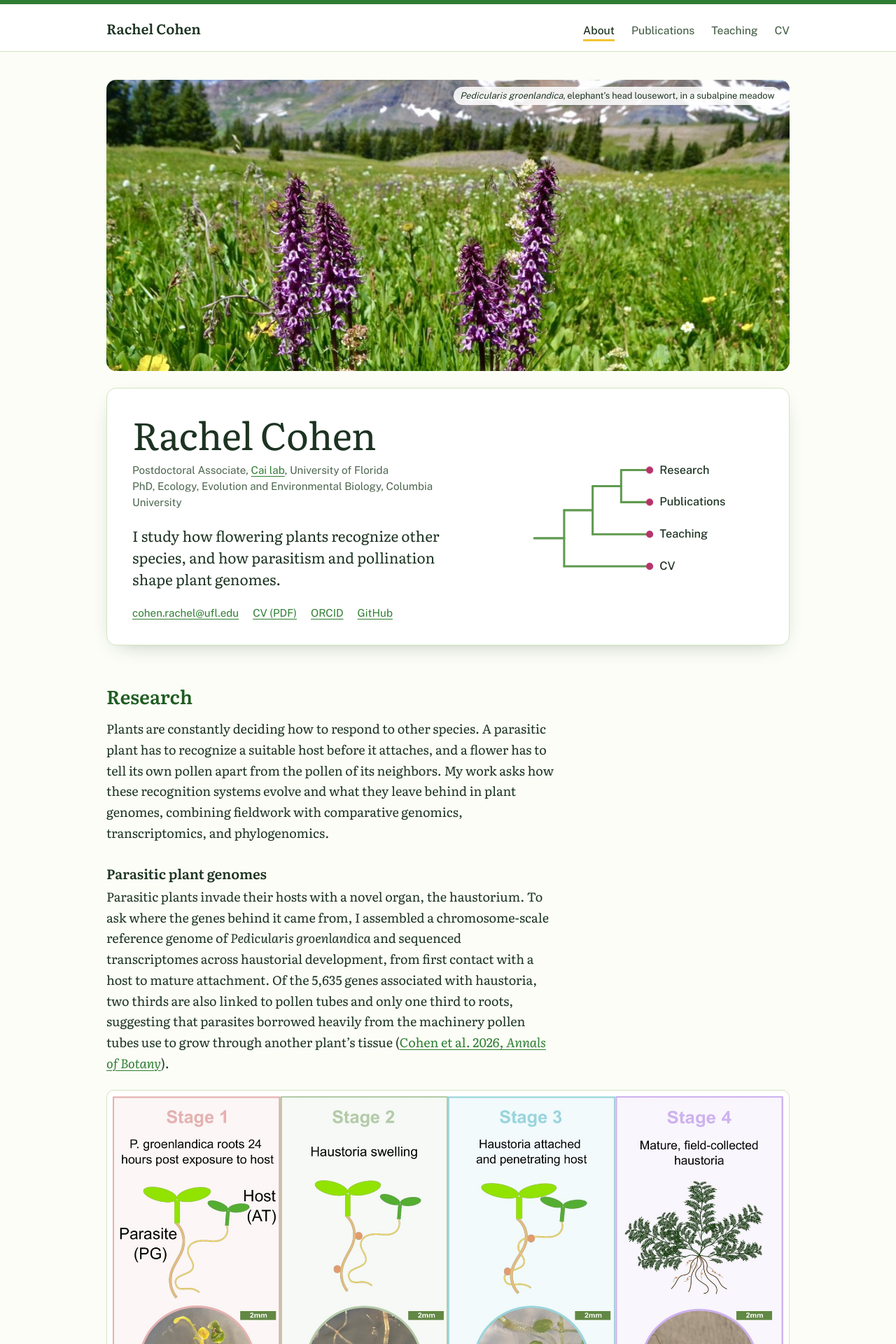
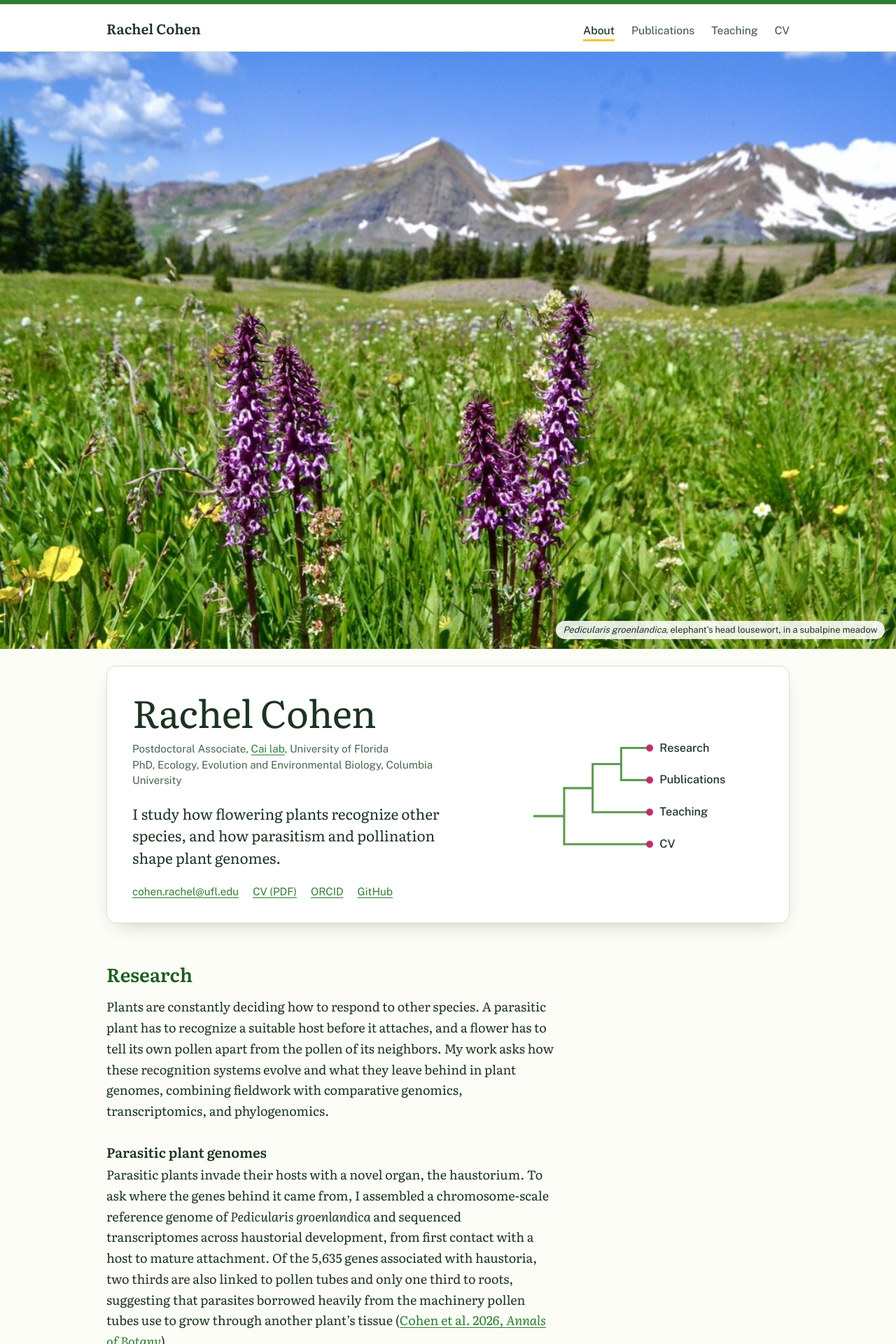
Before and after one commit to cohen-r/cohen-r.github.io, a Jekyll site: the page built from index.html, in a window 1280 px wide. Shown: the top 1920 px of the page at 70% size. Built offline with Jekyll 4.4.1, drawn with Linux system fonts in a browser that asks for light colours.

Commit message:
Add files via upload

```diff
--- a/assets/css/style.css
+++ b/assets/css/style.css
@@ -49,6 +49,7 @@ html { -webkit-text-size-adjust: 100%; scroll-behavior: smooth; }
 
 body {
   margin: 0;
+  overflow-x: clip;
   background: var(--paper);
   color: var(--ink);
   font-family: var(--serif);
@@ -147,7 +148,8 @@ a:focus-visible,
 
 /* Main content */
 main {
-  padding-top: 2.5rem;
+  --main-pad: 2.5rem;
+  padding-top: var(--main-pad);
   padding-bottom: 4rem;
 }
 main > *:not(.hero):not(.hero-photo):not(.fig-row):not(.paper-fig):not(.about):not(.cv):not(.news) { max-width: var(--measure); }
@@ -180,27 +182,25 @@ figcaption {
   line-height: 1.5;
 }
 
-/* Home: meadow photo */
+/* Home: meadow photo, full width across the top, uncropped */
 .hero-photo {
-  margin: 0;
   position: relative;
-  border-radius: var(--radius);
-  overflow: hidden;
+  width: 100vw;
+  margin: calc(-1 * var(--main-pad)) 0 0 calc(50% - 50vw);
   background: var(--meadow);
 }
 .hero-photo img {
   width: 100%;
-  height: clamp(14rem, 38vw, 26rem);
-  object-fit: cover;
-  object-position: center 62%;
+  height: auto;
+  aspect-ratio: 1086 / 724;
 }
 .hero-photo figcaption {
   position: absolute;
-  right: 0.75rem;
-  top: 0.65rem;
+  right: 1rem;
+  bottom: 0.9rem;
   background: rgba(255, 255, 255, 0.88);
   color: #1d3322;
-  padding: 0.2rem 0.6rem;
+  padding: 0.2rem 0.65rem;
   border-radius: 999px;
   font-size: 0.8rem;
 }
@@ -575,7 +575,7 @@ blockquote {
 }
 @media (max-width: 44rem) {
   body { font-size: 1.0625rem; }
-  main { padding-top: 1.25rem; }
+  main { --main-pad: 1.25rem; }
   .hero {
     grid-template-columns: 1fr;
     margin: 1rem 0 0;
```
